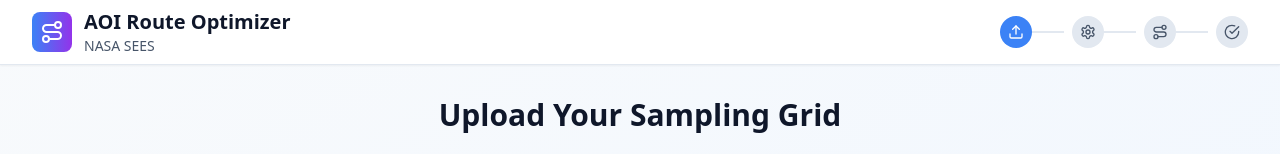
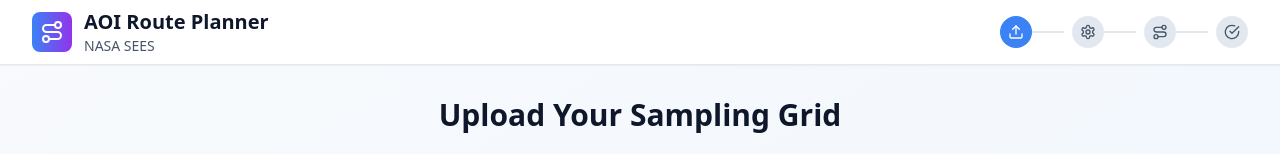
Before and after one commit to SaifSyed08/route-planner-app, a React (Vite) app: page / in a window 1280 px wide. Shown: the top 154 px of the page. Built offline with nearby package versions, Linux system fonts and the light colour scheme.

Commit message:
Updated App.tsx

```diff
--- a/src/App.tsx
+++ b/src/App.tsx
@@ -196,7 +196,7 @@ setFocusEnableOrder(false)
                 <Route className="w-6 h-6 text-white" />
               </div>
               <div>
-                <h1 className="text-xl font-bold text-slate-900">AOI Route Optimizer</h1>
+                <h1 className="text-xl font-bold text-slate-900">AOI Route Planner</h1>
                 <p className="text-sm text-slate-600">NASA SEES</p>
               </div>
             </div>
```
